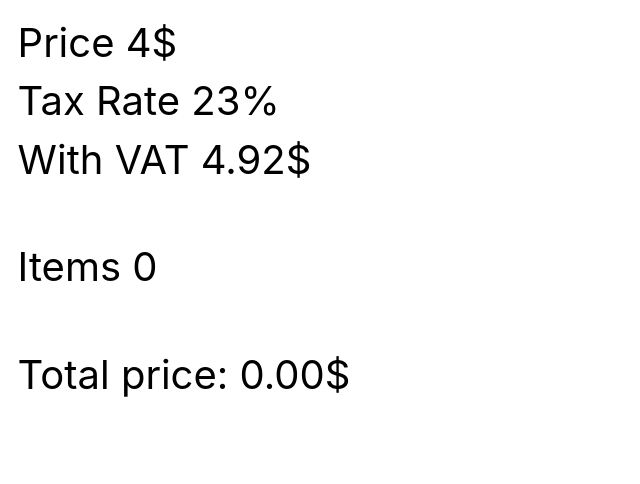
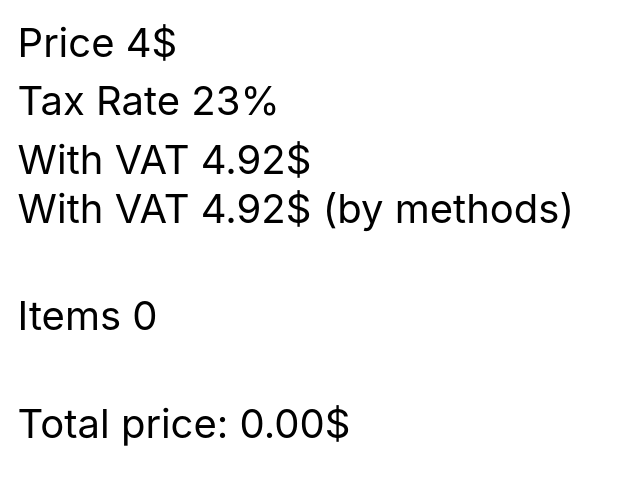
Before and after one commit to delbusque/Vue, a plain HTML site: page Vue-Udemy/vue-basics/vue-computed-properties-starter/index.html in a window 1280 px wide. Shown: the whole page, without its empty margins (0-640 px from the left). Drawn offline with nearby package versions, Linux system fonts and the light colour scheme.

Commit message:
Added methods

```diff
--- a/Vue-Udemy/vue-basics/vue-computed-properties-starter/app.js
+++ b/Vue-Udemy/vue-basics/vue-computed-properties-starter/app.js
@@ -12,10 +12,17 @@ const vm = Vue.createApp({
       return (taxRate * 100) - 100;
     },
     includingVat() {
+      //console.log('with computed');
       return (this.price * taxRate).toFixed(2);
     },
     total() {
       return (this.includingVat * this.items).toFixed(2);
     }
+  },
+  methods: {
+    includingVatMethod() {
+      //console.log('with method');
+      return (this.price * taxRate).toFixed(2);
+    }
   }
 }).mount('#app');
--- a/Vue-Udemy/vue-basics/vue-computed-properties-starter/index.html
+++ b/Vue-Udemy/vue-basics/vue-computed-properties-starter/index.html
@@ -31,6 +31,8 @@
     </div>
     <div>
       With VAT {{includingVat}}$
+      <br>
+      With VAT {{includingVatMethod()}}$ (by methods)
     </div>
     <br>
 
```
